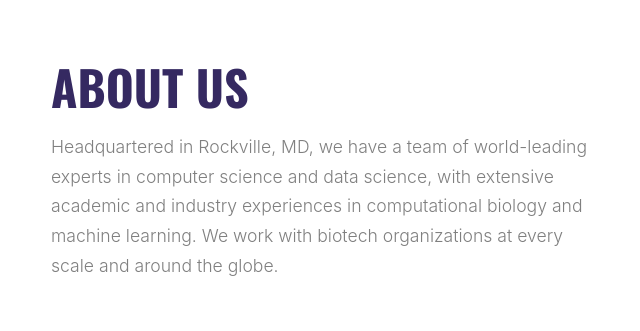
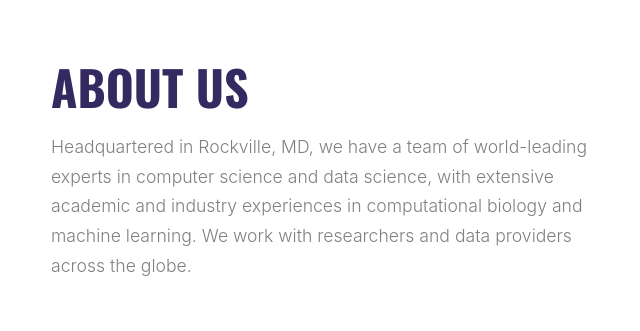
Before and after one commit to mortonjt/integrated-omics, a plain HTML site: page docs/index.html in a window 1280 px wide. Shown: the part 2940-3271 px from the top of the page, without its empty margins (34-674 px from the left). Drawn offline with nearby package versions, Linux system fonts and the light colour scheme; files whose address does not match are found by name; a web font is replaced by a local one.

Commit message:
Update index.html

```diff
--- a/docs/index.html
+++ b/docs/index.html
@@ -171,7 +171,7 @@
 
             <h2 class="section-title mb-3">About Us</h2>
             <p class="mb-5">Headquartered in Rockville, MD, we have a team of world-leading experts in computer science and data science, with extensive academic and industry experiences in
-	      computational biology and machine learning. We work with biotech organizations at every scale and around the globe. </p>
+	      computational biology and machine learning. We work with researchers and data providers across the globe. </p>
 
           </div>
 
```
